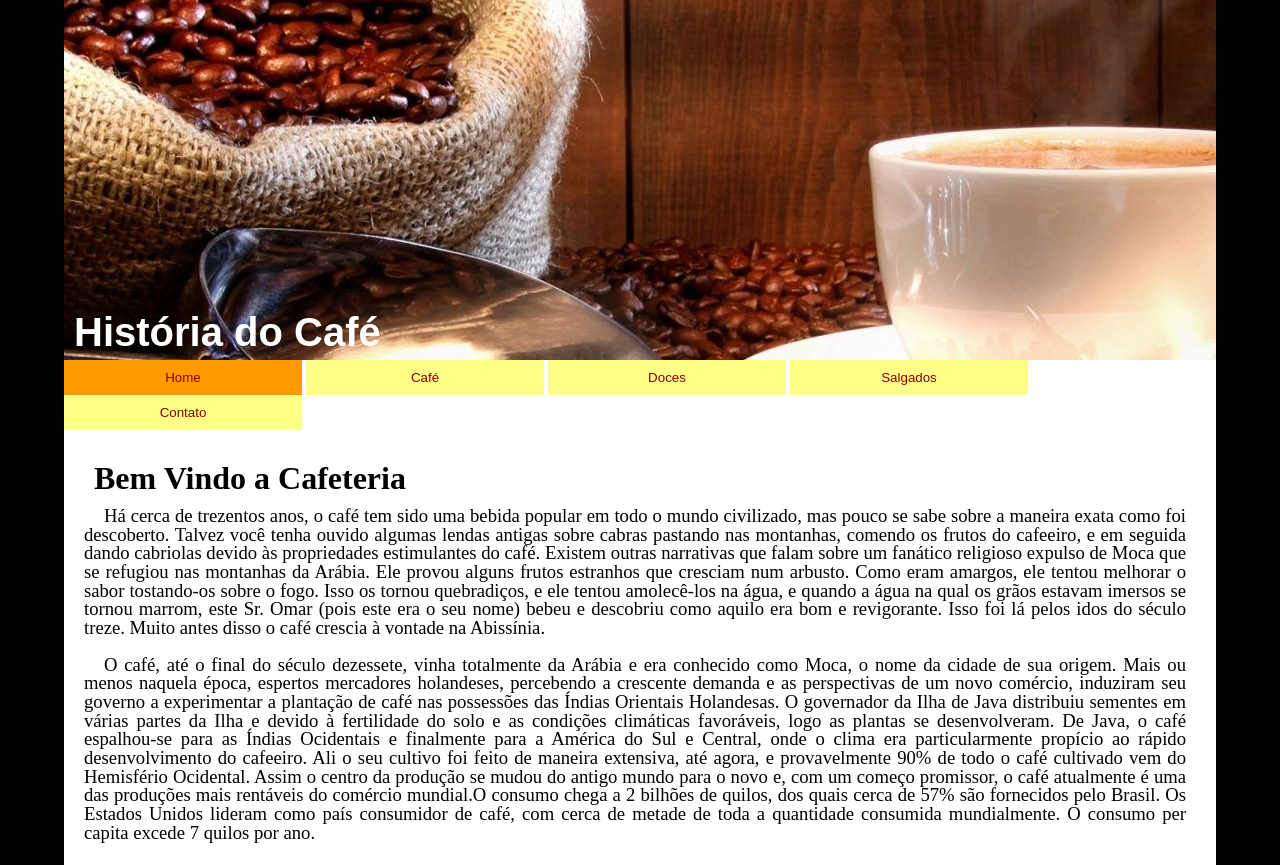
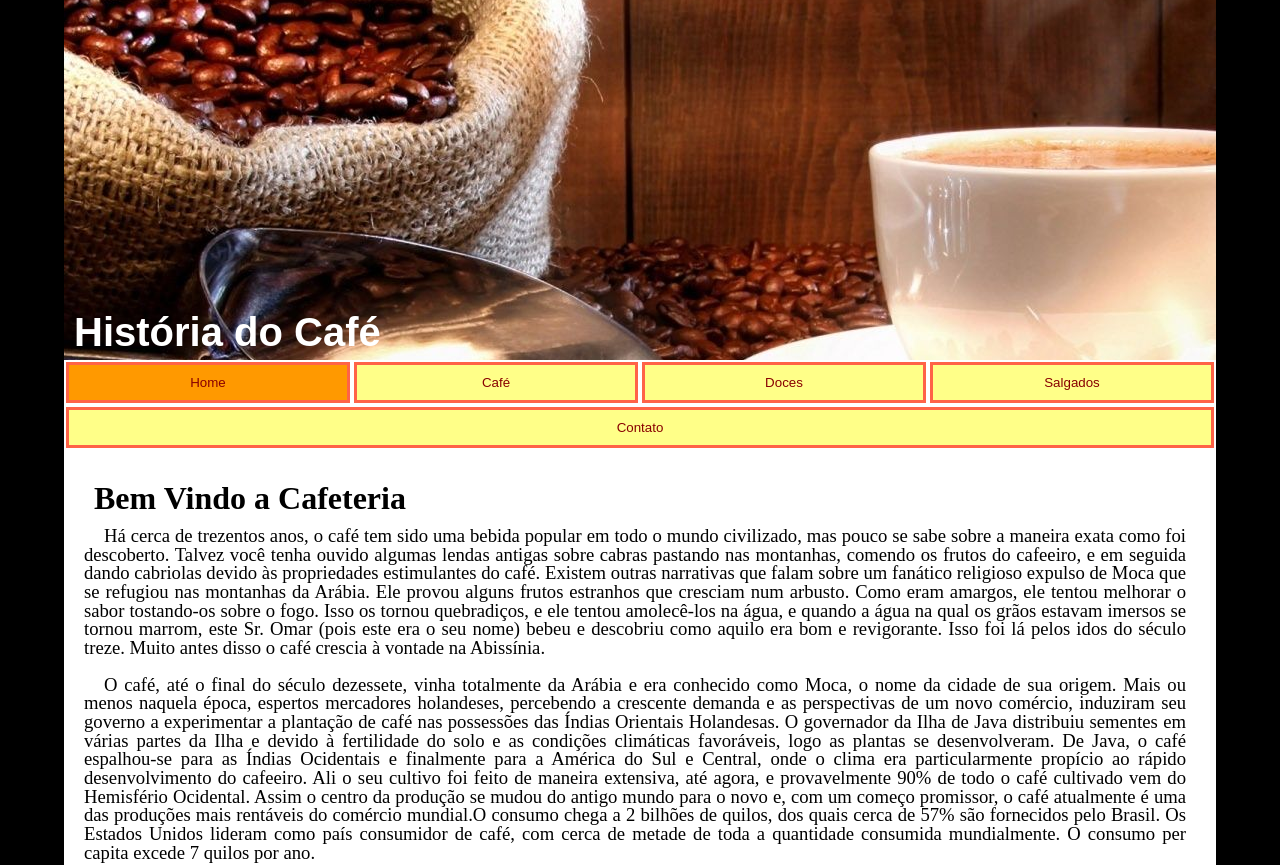
Before and after one commit to marcilioaugusto/web_projeto, a plain HTML site: page index.html in a window 1280 px wide. Shown: the top 865 px of the page. Drawn offline with Linux system fonts and the light colour scheme; grey boxes are pictures that could not be loaded.

Commit message:
Menu Flex

```diff
--- a/css/style.css
+++ b/css/style.css
@@ -45,16 +45,28 @@ p{
 #estrutura #menu ul{
     padding: 0px; /* espaçamento */
     margin-bottom: 30px; /* margem entre menu e conteudo*/
+
+    /* container quebra linha jogando itens para baixo */
+    display: flex;
+    flex-wrap: wrap;
 }
 
 #estrutura #menu li{
     /* retira as marcas do marcador */
     list-style: none;
     /* alinhar os links na horizontal */
-    display: inline-block;
+    /* display: inline-block; */
     width: 238px;
     text-align: center;
     padding: 0px 0px;
+    margin: 2px;
+    border: tomato solid;
+
+    /* alinhar os links na horizontal */
+    /* itens flex expandem para ocupar totalmente o container */
+    /* itens diminuem para caber no container */
+    display: flex;
+    flex: 1 1 250px;
 }
 
 #estrutura #menu a{
@@ -66,7 +78,7 @@ p{
     background-color: #ff8;
     width: 100%;
     display: inline-block;
-    padding: 10px 0px;
+    padding: 10px 10px;
 }
 
 #estrutura #menu a:hover{ /* quando o usuario passar o mouse */
```
